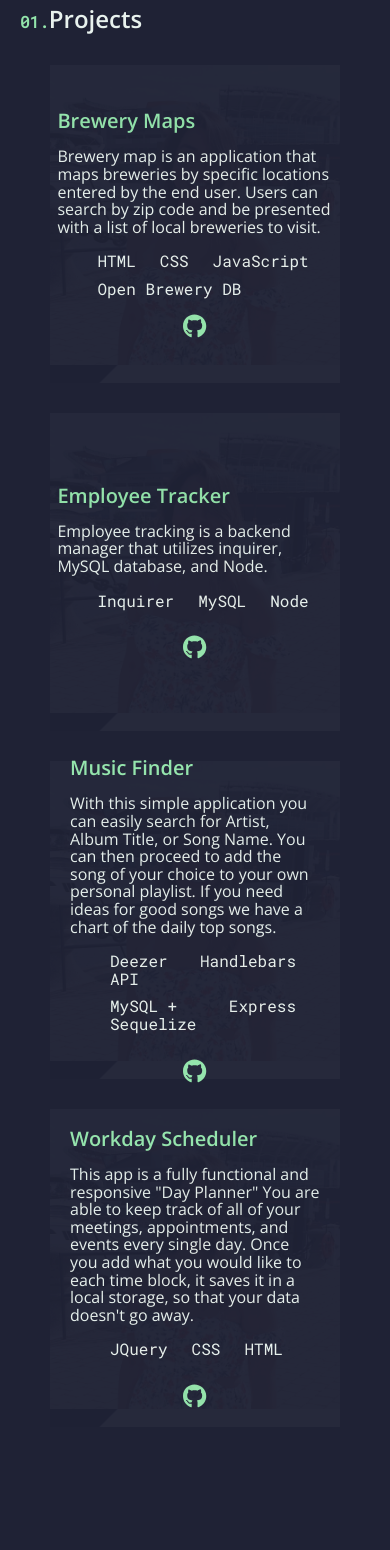
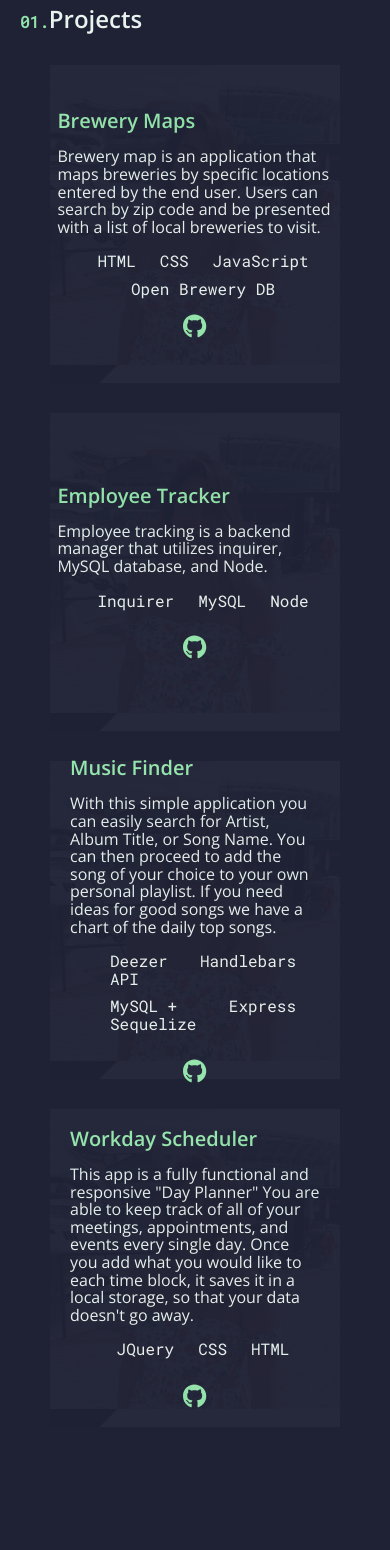
Before and after one commit to kvrivas854/kvr-portfolio, a React (Create React App) app: page /projects in a window 390 px wide. Shown: the part 299-1849 px from the top of the page. Built offline with nearby package versions, Linux system fonts and the light colour scheme.

Commit message:
card update

```diff
--- a/src/components/Project/index.js
+++ b/src/components/Project/index.js
@@ -12,12 +12,12 @@ function Project() {
                     <a rel="noopener noreferrer" target="_blank" className="text-xl green-base semi-bold" href="https://kvrivas854.github.io/brewery-map/">Brewery Maps</a>
                     <p className='text-md green-light'>Brewery map is an application that maps breweries by specific locations entered by the end user. Users can search by zip code and be presented with a list of local breweries to visit.</p>
                     <ul className="text-md roboto green-light">
-                        <div className="flex force-flex">
+                        <div className="flex force-flex j-center-mobile">
                         <li className="list-item">HTML</li>
                         <li className="list-item">CSS</li>
                         <li className="list-item">JavaScript</li>
                         </div>
-                        <li className="flex list-item">Open Brewery DB</li>
+                        <li className="flex list-item force-flex j-center-mobile">Open Brewery DB</li>
                     </ul>
                     <a rel="noopener noreferrer" href="https://github.com/kvrivas854" className="flex-center">
                         <svg xmlns="http://www.w3.org/2000/svg" width="24" height="24" fill="none" viewBox="0 0 24 24">
@@ -32,7 +32,7 @@ function Project() {
                     <a rel="noopener noreferrer" target="_blank" className="text-xl green-base semi-bold" href="https://github.com/kvrivas854/Employee-Tracker.git">Employee Tracker</a>
                     <p className="text-md green-light">Employee tracking is a backend manager that utilizes inquirer, MySQL database, and Node.</p>
                     <ul className="text-md roboto green-light">
-                        <div className="flex force-flex">
+                        <div className="flex force-flex j-center-mobile">
                             <li className="list-item">Inquirer</li>
                             <li className="list-item">MySQL</li>
                             <li className="list-item">Node</li>
@@ -52,12 +52,12 @@ function Project() {
                 <div className="card-text">
                     <a rel="noopener noreferrer" target="_blank" className="text-xl green-base semi-bold" href="https://kvrivas854.github.io/musicFinder/">Music Finder</a>
                     <p className='text-md green-light'>With this simple application you can easily search for Artist, Album Title, or Song Name. You can then proceed to add the song of your choice to your own personal playlist. If you need ideas for good songs we have a chart of the daily top songs.</p>
-                    <ul className="mobile-flex text-md roboto green-light">
-                        <div className="flex force-flex">
+                    <ul className="text-md roboto green-light">
+                        <div className="flex force-flex j-center-mobile">
                                 <li className="list-item">Deezer API</li>
                                 <li className="list-item"> Handlebars</li>
                             </div>
-                            <div className="flex force-flex">
+                            <div className="flex force-flex j-center-mobile">
                                 <li className="list-item">MySQL + Sequelize</li>
                                 <li className="list-item">Express</li>
                             </div>
@@ -74,8 +74,8 @@ function Project() {
                     <div className="card-text">
                     <a rel="noopener noreferrer" target="_blank" className="text-xl green-base semi-bold" href="https://kvrivas854.github.io/day-planner/">Workday Scheduler</a>
                         <p className='text-md green-light'>This app is a fully functional and responsive "Day Planner" You are able to keep track of all of your meetings, appointments, and events every single day. Once you add what you would like to each time block, it saves it in a local storage, so that your data doesn't go away.</p>
-                        <ul className="mobile-flex text-md roboto green-light">
-                            <div className="flex force-flex">
+                        <ul className="text-md roboto green-light">
+                            <div className="flex force-flex j-center-mobile">
                                 <li className="list-item">JQuery</li>
                                 <li className="list-item">CSS</li>
                                 <li className="list-item">HTML</li>
--- a/src/components/Project/style.css
+++ b/src/components/Project/style.css
@@ -1,8 +1,4 @@
-@media only screen and (max-width: 768px) {
-.flex {
-  display: flex;
-}
-}
+
   section {
     max-width: 1000px;
   }
@@ -51,12 +47,9 @@ a:link {
   margin: 70px 20px 0px 20px;
 }
 
-ul.p-none {
-  padding: none;
-}
+
 li {
 padding-right:24px
-
 }
 
 
--- a/src/index.css
+++ b/src/index.css
@@ -271,4 +271,7 @@ padding: 16px 24px;
 .force-flex {
   display: flex;
 }
+.j-center-mobile{
+  justify-content: center;
 }
+}
```
